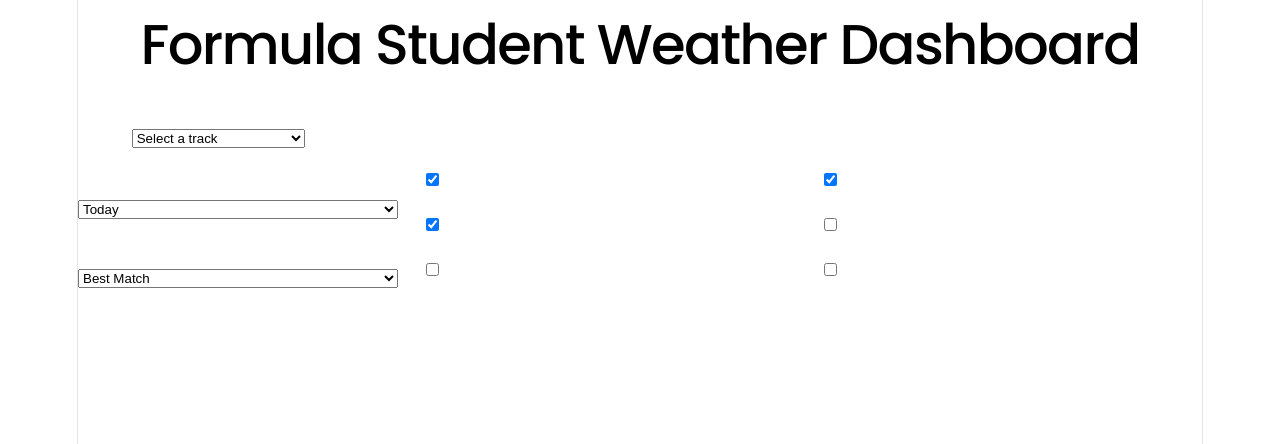
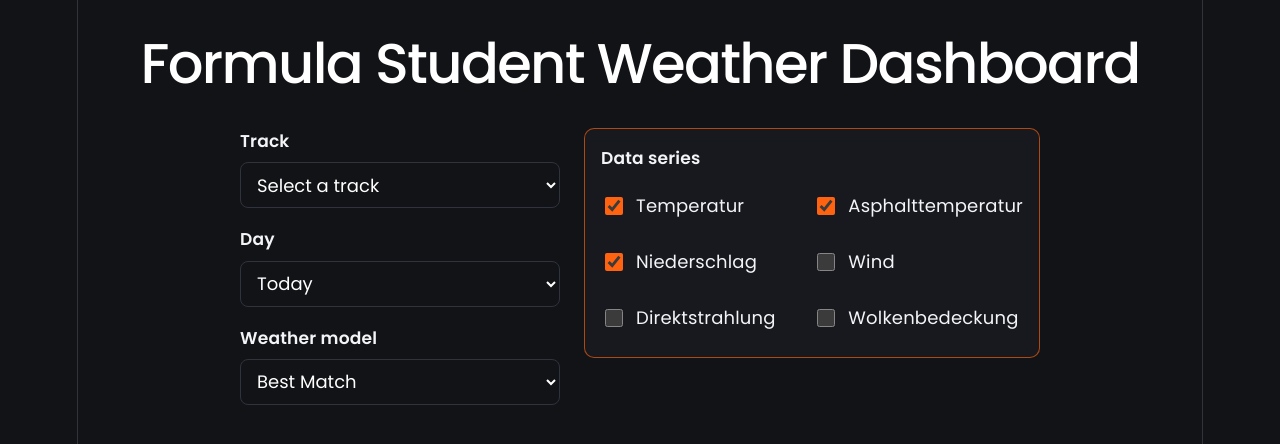
Before and after one commit to jimpreussner/weather-dashboard, a Vue app: page / in a window 1280 px wide. Shown: the top 444 px of the page. Built offline with nearby package versions, Linux system fonts and the light colour scheme.

Commit message:
improve style

```diff
--- a/src/App.vue
+++ b/src/App.vue
@@ -79,11 +79,6 @@ async function loadWeather() {
   } finally {
     loading.value = false;
   }
-}
-
-async function handleTrackSelected(track: Track) {
-  selectedTrack.value = track;
-  await loadWeather();
 }
 
 watch(selectedModel, async () => {
@@ -172,20 +167,26 @@ watch(selectedTrack, async (track) => {
 <style scoped>
 .controls-grid {
   display: grid;
-  grid-template-columns: 320px 1fr;
+  grid-template-columns: 320px minmax(420px, 640px);
   gap: 24px;
-  margin-bottom: 24px;
+  margin: 0 auto 24px;
+  max-width: 800px;
   text-align: left;
+  align-items: start;
 }
 
 .left-column {
   display: grid;
-  gap: 16px;
+  gap: 18px;
 }
 
 .right-column {
   display: grid;
   gap: 12px;
+  padding: 16px;
+  border: 1px solid var(--accent-border-strong);
+  border-radius: 10px;
+  background: var(--panel-bg);
 }
 
 .control-block {
@@ -193,25 +194,58 @@ watch(selectedTrack, async (track) => {
   gap: 8px;
 }
 
+.control-block label,
+.right-column > label {
+  font-size: 0.95rem;
+  font-weight: 600;
+}
+
+.control-block select {
+  width: 100%;
+  min-height: 46px;
+  padding: 0 12px;
+  border: 1px solid var(--border);
+  border-radius: 8px;
+  background: var(--bg);
+  color: var(--text-h);
+  font: inherit;
+  box-sizing: border-box;
+}
+
 .metrics-grid {
   display: grid;
   grid-template-columns: 1fr 1fr;
-  gap: 8px 16px;
+  gap: 10px 16px;
 }
 
 .metric-option {
   display: flex;
   align-items: center;
-  gap: 8px;
+  gap: 10px;
+  min-height: 46px;
+}
+
+.metric-option input {
+  width: 18px;
+  height: 18px;
+  accent-color: var(--accent);
+
 }
 
 @media (max-width: 900px) {
   .controls-grid {
     grid-template-columns: 1fr;
+    max-width: none;
   }
 
   .metrics-grid {
     grid-template-columns: 1fr;
+    gap: 6px;
+  }
+
+  .metric-option {
+    min-height: 36px;
+    gap: 6px;
   }
 }
 </style>
--- a/src/components/TrackSelector.vue
+++ b/src/components/TrackSelector.vue
@@ -18,7 +18,7 @@ function onChange(event: Event) {
 
 <template>
   <div class="track-selector">
-    <label for="track-select">Track:</label>
+    <label for="track-select"></label>
     <select
       id="track-select"
       :value="modelValue?.name ?? ''"
@@ -31,3 +31,17 @@ function onChange(event: Event) {
     </select>
   </div>
 </template>
+
+<style scoped>
+select {
+  width: 100%;
+  min-height: 46px;
+  padding: 0 12px;
+  border: 1px solid var(--border);
+  border-radius: 8px;
+  background: var(--bg);
+  color: var(--text-h);
+  font: inherit;
+  box-sizing: border-box;
+}
+</style>
--- a/src/style.css
+++ b/src/style.css
@@ -1,15 +1,25 @@
 :root {
-  --text: #ffffff;
-  --text-h: #000000;
-  --bg: #fff;
-  --border: #e5e4e7;
-  --code-bg: #f4f3ec;
+  --text: #f3f4f6;
+  --text-h: #ffffff;
+  --bg: #121317;
+  --bg-soft: #1a1c22;
+  --panel-bg: #17191f;
+
+  --border: #2f333d;
+  --border-strong: #434957;
+
   --accent: #ff630f;
-  --accent-bg: rgba(170, 59, 255, 0.1);
-  --accent-border: rgba(170, 59, 255, 0.5);
-  --social-bg: rgba(244, 243, 236, 0.5);
+  --accent-hover: #ff7a33;
+  --accent-bg: rgba(255, 99, 15, 0.12);
+  --accent-border: rgba(255, 99, 15, 0.35);
+  --accent-border-strong: rgba(255, 99, 15, 0.65);
+
+  --code-bg: #1b1d24;
+  --social-bg: rgba(255, 255, 255, 0.04);
+
   --shadow:
-    rgba(0, 0, 0, 0.1) 0 10px 15px -3px, rgba(0, 0, 0, 0.05) 0 4px 6px -2px;
+    rgba(0, 0, 0, 0.35) 0 10px 15px -3px,
+    rgba(0, 0, 0, 0.2) 0 4px 6px -2px;
 
   --sans: 'Poppins', system-ui, 'Segoe UI', Roboto, sans-serif;
   --heading: 'Poppins', system-ui, 'Segoe UI', Roboto, sans-serif;
@@ -17,7 +27,7 @@
 
   font: 18px/145% var(--sans);
   letter-spacing: 0.18px;
-  color-scheme: light dark;
+  color-scheme: dark;
   color: var(--text);
   background: var(--bg);
   font-synthesis: none;
@@ -64,9 +74,11 @@ h2 {
 h1 {
   font-size: 56px;
   letter-spacing: -1.68px;
+  line-height: 1.15;
   margin: 32px 0;
   @media (max-width: 1024px) {
     font-size: 36px;
+    line-height: 1.25;
     margin: 20px 0;
   }
 }
```
